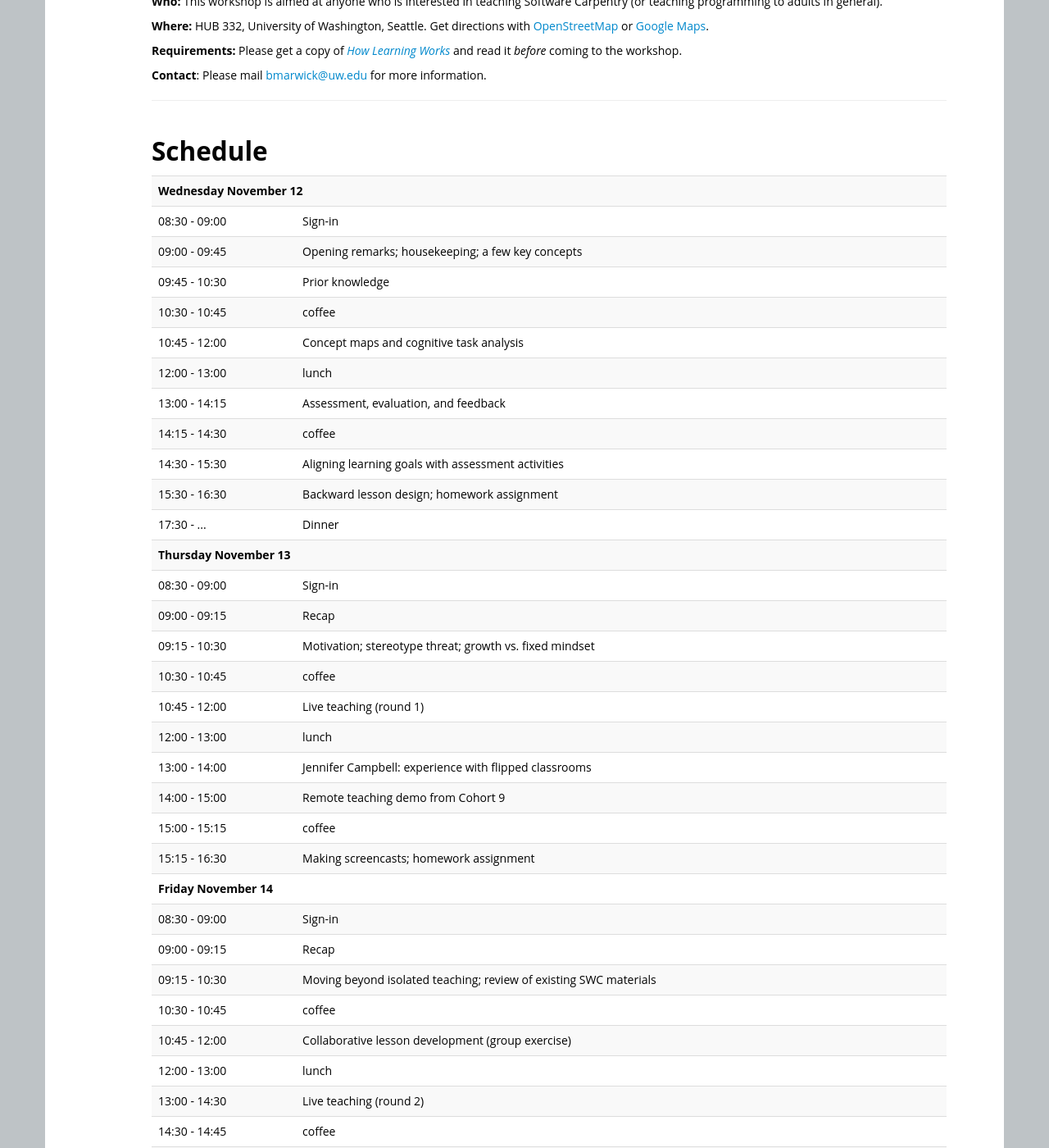
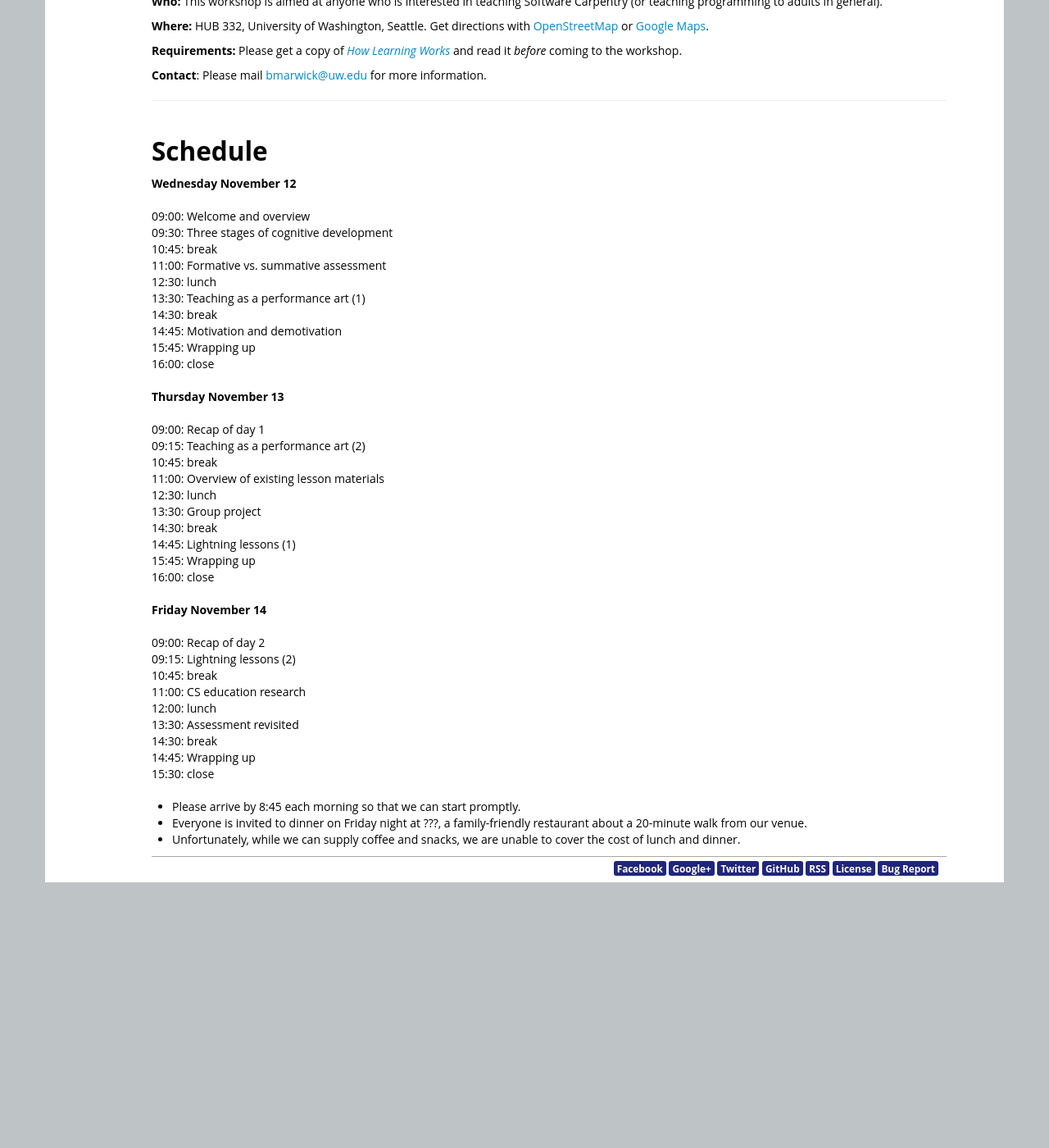
Before and after one commit to benmarwick/2014-11-12-training, a Jekyll site: the page built from index.html, in a window 1280 px wide and 1400 px high, scrolled down 999 px. Shown: the whole window at 82% size. Built offline with Jekyll 4.4.1, drawn with Linux system fonts in a browser that asks for light colours; after the commit the page ends 2095 px from its top, so only the background shows below that; some of the changed text lies outside the part shown.

Commit message:
update to schedule from #1

```diff
--- a/index.html
+++ b/index.html
@@ -89,141 +89,45 @@ during class.</p>
 
 <h2>Schedule</h2>
 
-<table class="table table-striped">
-  <tr>
-    <th colspan="2"><strong>Wednesday November 12</strong></th>
-  </tr>
-  <tr>
-    <td>08:30 - 09:00</td>
-    <td>Sign-in</td>
-  </tr>
-  <tr>
-    <td>09:00 - 09:45</td>
-    <td>Opening remarks; housekeeping; a few key concepts</td>
-  </tr>
-  <tr>
-    <td>09:45 - 10:30</td>
-    <td>Prior knowledge</td>
-  </tr>
-  <tr>
-    <td>10:30 - 10:45</td>
-    <td>coffee</td>
-  </tr>
-  <tr>
-    <td>10:45 - 12:00</td>
-    <td>Concept maps and cognitive task analysis</td>
-  </tr>
-  <tr>
-    <td>12:00 - 13:00</td>
-    <td>lunch</td>
-  </tr>
-  <tr>
-    <td>13:00 - 14:15</td>
-    <td>Assessment, evaluation, and feedback</td>
-  </tr>
-  <tr>
-    <td>14:15 - 14:30</td>
-    <td>coffee</td>
-  </tr>
-  <tr>
-    <td>14:30 - 15:30</td>
-    <td>Aligning learning goals with assessment activities</td>
-  </tr>
-  <tr>
-    <td>15:30 - 16:30</td>
-    <td>Backward lesson design; homework assignment</td>
-  </tr>
-  <tr>
-    <td>17:30 - ...</td>
-    <td>Dinner</td>
-  </tr>
-  <tr>
-    <th colspan="2"><strong>Thursday November 13</strong></th>
-  </tr>
-  <tr>
-    <td>08:30 - 09:00</td>
-    <td>Sign-in</td>
-  </tr>
-  <tr>
-    <td>09:00 - 09:15</td>
-    <td>Recap</td>
-  </tr>
-  <tr>
-    <td>09:15 - 10:30</td>
-    <td>Motivation; stereotype threat; growth vs. fixed mindset</td>
-  </tr>
-  <tr>
-    <td>10:30 - 10:45</td>
-    <td>coffee</td>
-  </tr>
-  <tr>
-    <td>10:45 - 12:00</td>
-    <td>Live teaching (round 1)</td>
-  </tr>
-  <tr>
-    <td>12:00 - 13:00</td>
-    <td>lunch</td>
-  </tr>
-  <tr>
-    <td>13:00 - 14:00</td>
-    <td>Jennifer Campbell: experience with flipped classrooms</td>
-  </tr>
-  <tr>
-    <td>14:00 - 15:00</td>
-    <td>Remote teaching demo from Cohort 9</td>
-  </tr>
-  <tr>
-    <td>15:00 - 15:15</td>
-    <td>coffee</td>
-  </tr>
-  <tr>
-    <td>15:15 - 16:30</td>
-    <td>Making screencasts; homework assignment</td>
-  </tr>
-  <tr>
-    <th colspan="2"><strong>Friday November 14</strong></th>
-  </tr>
-  <tr>
-    <td>08:30 - 09:00</td>
-    <td>Sign-in</td>
-  </tr>
-  <tr>
-    <td>09:00 - 09:15</td>
-    <td>Recap</td>
-  </tr>
-  <tr>
-    <td>09:15 - 10:30</td>
-    <td>Moving beyond isolated teaching; review of existing SWC materials</td>
-  </tr>
-  <tr>
-    <td>10:30 - 10:45</td>
-    <td>coffee</td>
-  </tr>
-  <tr>
-    <td>10:45 - 12:00</td>
-    <td>Collaborative lesson development (group exercise)</td>
-  </tr>
-  <tr>
-    <td>12:00 - 13:00</td>
-    <td>lunch</td>
-  </tr>
-  <tr>
-    <td>13:00 - 14:30</td>
-    <td>Live teaching (round 2)</td>
-  </tr>
-  <tr>
-    <td>14:30 - 14:45</td>
-    <td>coffee</td>
-  </tr>
-  <tr>
-    <td>14:45 - 15:30</td>
-    <td>Small-group discussion (topics chosen by participants)</td>
-  </tr>
-  <tr>
-    <td>15:30 - 16:30</td>
-    <td>Whole-group discussion; feedback on this training</td>
-  </tr>
-</table>
+<strong>Wednesday November 12</strong><br><br>
+
+09:00: Welcome and overview <br>
+09:30: Three stages of cognitive development <br>
+10:45: break <br>
+11:00: Formative vs. summative assessment <br>
+12:30: lunch <br>
+13:30: Teaching as a performance art (1) <br>
+14:30: break <br>
+14:45: Motivation and demotivation <br>
+15:45: Wrapping up <br>
+16:00: close <br>
+<br>
+
+<strong>Thursday November 13</strong><br><br>
+
+  09:00: Recap of day 1 <br>
+  09:15: Teaching as a performance art (2) <br>
+  10:45: break <br>
+  11:00: Overview of existing lesson materials <br>
+  12:30: lunch <br>
+  13:30: Group project <br>
+  14:30: break <br>
+  14:45: Lightning lessons (1) <br>
+  15:45: Wrapping up <br>
+  16:00: close <br>
+<br>
+
+<strong>Friday November 14</strong><br><br>
+  09:00: Recap of day 2 <br>
+  09:15: Lightning lessons (2) <br>
+  10:45: break <br>
+  11:00: CS education research <br>
+  12:00: lunch <br>
+  13:30: Assessment revisited <br>
+  14:30: break <br>
+  14:45: Wrapping up <br>
+  15:30: close <br>
+ <br>
 
 <ul>
   <li>
```
